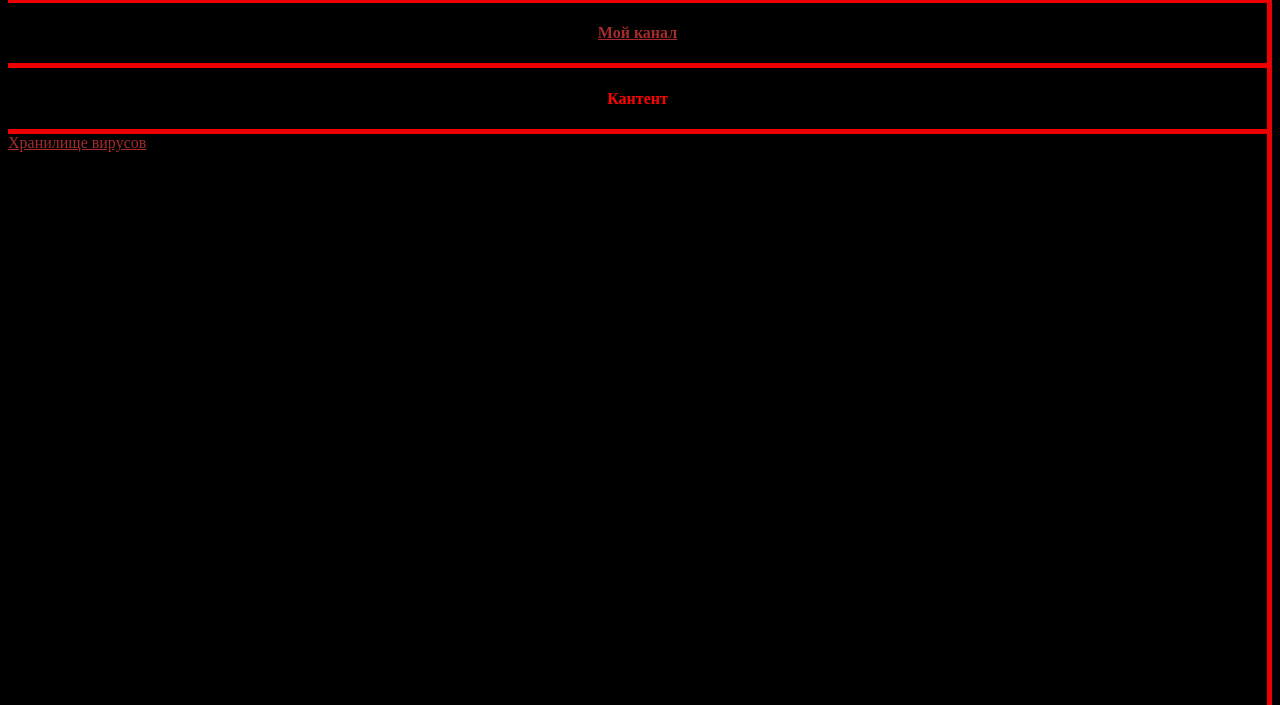
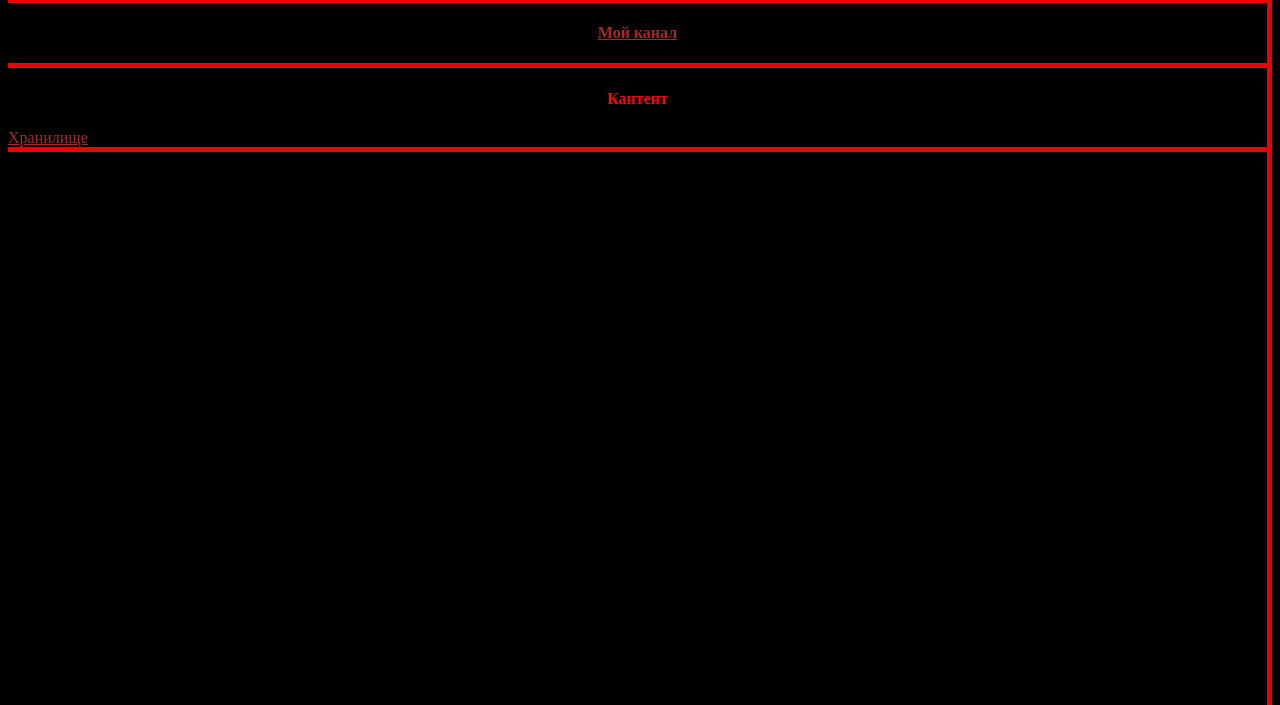
Before and after one commit to Pixel-hacher/Pixel-hacher.github.io, a plain HTML site: page about.html in a window 1280 px wide. Shown: the part 95-800 px from the top of the page. Drawn offline with Linux system fonts and the light colour scheme.

Commit message:
измение

```diff
--- a/about.html
+++ b/about.html
@@ -25,13 +25,14 @@
 <div class="kontent">
 
                       <center> <h4>Кантент</h4></center>
+<left><a href="https://pixel-hacher.github.io/index.html">Хранилище</a></left>
 
 </div>
 <div class="linia1"></div> <!--конец кантента и перехот на главную страницу с линей-->
 
 
 
-<left><a href="https://pixel-hacher.github.io/index.html">Хранилище вирусов</a></left>
+
 
 
 
```
